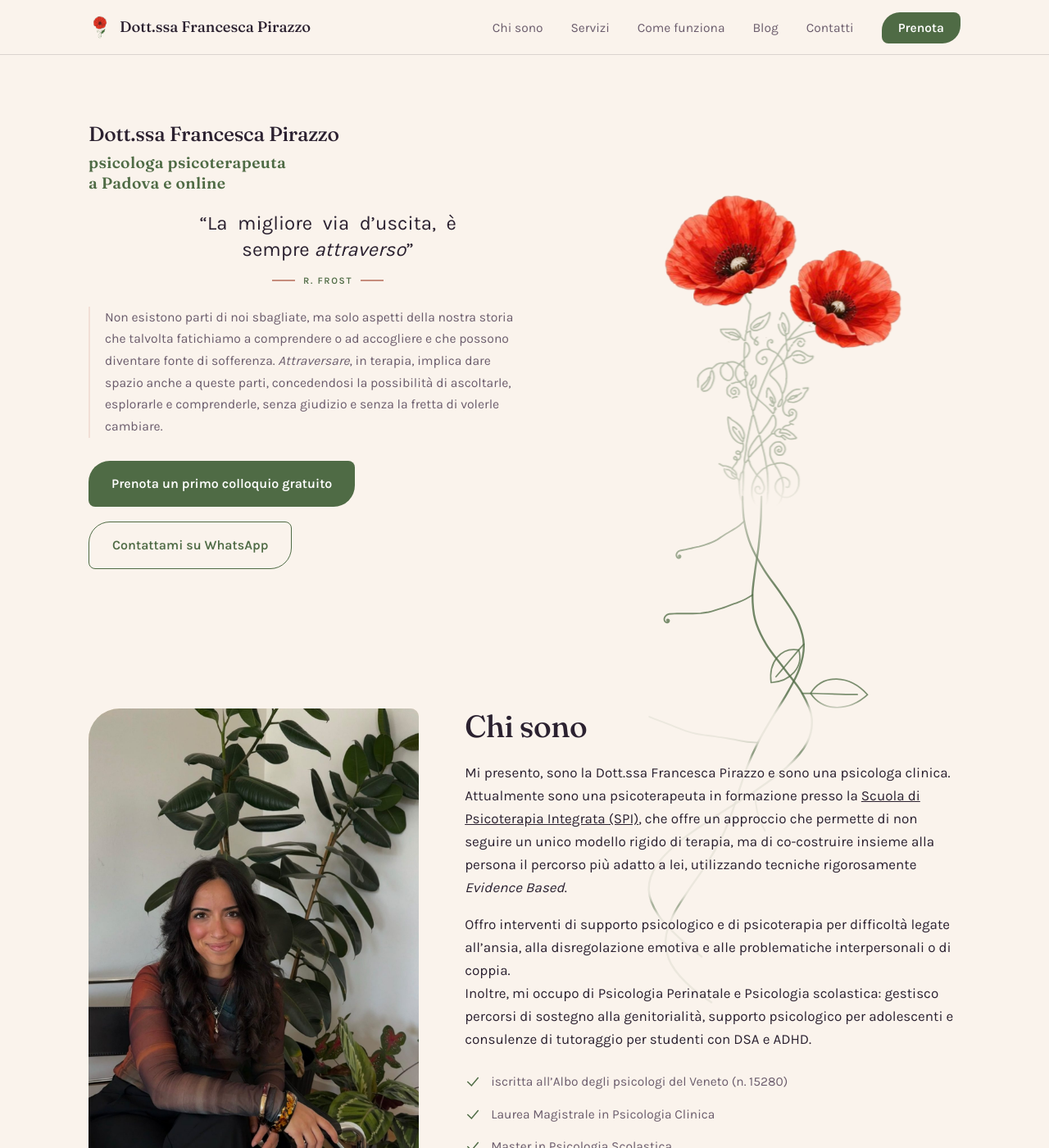
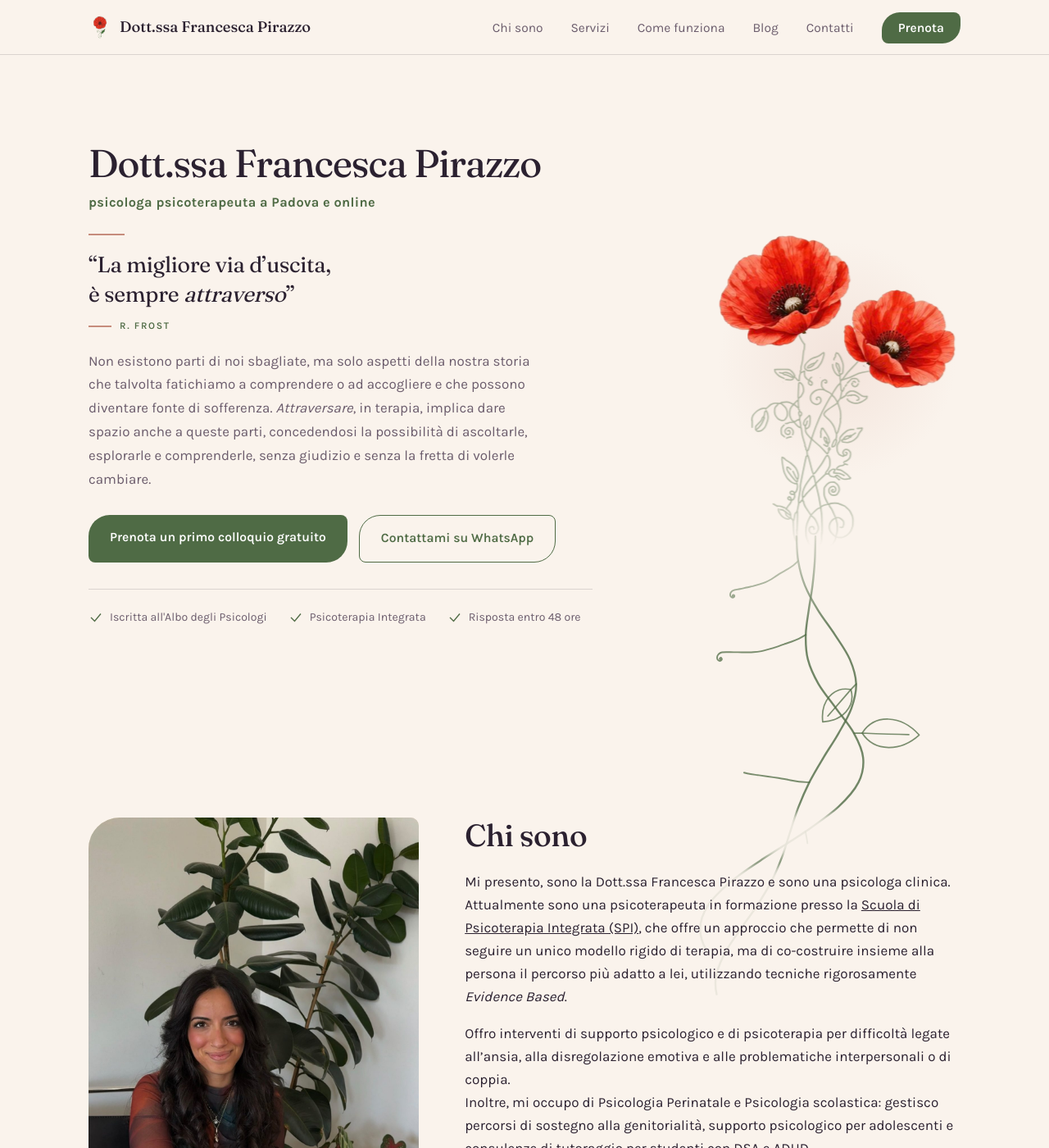
Before and after one commit to Manuelgujo/demo-franci, a Jekyll site: the page built from index.html, in a window 1280 px wide and 1400 px high. Shown: the whole window at 82% size. Built offline with Jekyll 4.4.1, drawn with Linux system fonts in a browser that asks for light colours.

Commit message:
Hero desktop: gerarchia nome/qualifica/citazione/intro, pulsanti affiancati, riga qualifiche, alone dietro i papaveri (mobile invariato)

```diff
--- a/assets/css/style.css
+++ b/assets/css/style.css
@@ -327,6 +327,71 @@
     }
   }
 
+  /* ============ Hero desktop (da 861px in su) ============
+     Gerarchia: nome (h1) > qualifica > citazione > introduzione > pulsanti >
+     qualifiche. Tutto a sinistra, allineato; i papaveri a destra su un alone
+     caldo. L'hero riempie la prima schermata, così pulsanti e contatto sono
+     visibili senza scorrere. Lo smartphone non è toccato (regole nel proprio @media). */
+  .hero-trust{display:none;}
+  @media (min-width:861px){
+    .hero{display:flex;align-items:center;min-height:min(calc(100svh - 68px), 820px);padding:36px 0 52px;}
+    .hero .wrap{width:100%;}
+    .hero-grid{grid-template-columns:minmax(0,1.22fr) minmax(0,.78fr);gap:56px;align-items:center;}
+
+    .hero .hero-name{
+      font-size:clamp(2.3rem, 3.7vw, 3.2rem);font-weight:450;line-height:1.06;
+      letter-spacing:-.02em;margin:0 0 14px;text-wrap:balance;
+    }
+    .hero .hero-name .hero-role{
+      margin-top:12px;font-family:'Karla', sans-serif;font-size:1.02rem;font-weight:700;
+      letter-spacing:.02em;line-height:1.4;color:var(--sage-dark);
+    }
+    .hero .hero-name .hero-role br{display:none;}
+
+    .hero-quote{margin:26px 0 18px;text-align:left;}
+    .hero-quote::before{content:"";display:block;width:44px;height:2px;background:var(--rose);margin-bottom:18px;}
+    .hero-quote p{
+      margin:0;max-width:30ch;font-family:'Fraunces', serif;font-weight:400;
+      font-size:clamp(1.45rem, 2.1vw, 1.8rem);line-height:1.32;letter-spacing:-.01em;
+      text-align:left;text-align-last:auto;hyphens:manual;-webkit-hyphens:manual;
+      color:var(--ink);text-wrap:balance;
+    }
+    .hero-quote figcaption{justify-content:flex-start;margin-top:12px;font-size:.74rem;}
+    .hero-quote figcaption::after{display:none;}
+
+    .hero .hero-intro{
+      max-width:54ch;margin:0;font-size:1.06rem;line-height:1.7;color:var(--ink-soft);
+      padding-left:0;border-left:none;
+    }
+
+    .hero-actions{margin-top:30px;gap:14px;flex-wrap:wrap;}
+    .hero-actions .btn-primary,
+    .hero-actions .btn-whatsapp{padding:15px 26px;font-size:.98rem;}
+
+    .hero-trust{
+      display:flex;flex-wrap:wrap;gap:10px 26px;list-style:none;margin:32px 0 0;padding:22px 0 0;
+      border-top:1px solid var(--line);font-size:.88rem;color:var(--ink-soft);
+    }
+    .hero-trust li{display:flex;align-items:center;gap:8px;}
+    .hero-trust svg{width:18px;height:18px;flex:none;color:var(--sage-dark);}
+
+    .hero-art{max-width:470px;margin:0 0 0 auto;}
+    .hero-art::before{
+      content:"";position:absolute;left:50%;top:4%;width:100%;aspect-ratio:1;
+      transform:translateX(-50%);border-radius:50%;
+      background:radial-gradient(circle, var(--rose-soft) 0%, transparent 68%);opacity:.8;
+    }
+    .hero-art svg{position:relative;}
+  }
+  /* Desktop stretto / tablet in orizzontale: pulsanti più compatti, restano su una riga */
+  @media (min-width:861px) and (max-width:1100px){
+    .hero-grid{gap:40px;}
+    .hero-actions{gap:10px;}
+    .hero-actions .btn-primary,
+    .hero-actions .btn-whatsapp{padding:14px 18px;font-size:.93rem;}
+    .hero-trust{gap:8px 20px;font-size:.86rem;}
+  }
+
   /* ============ Section headings ============ */
   .sec-head{max-width:640px;margin-bottom:52px;}
   .sec-head h2{font-size:clamp(1.7rem,3vw,2.35rem);}
--- a/index.html
+++ b/index.html
@@ -44,7 +44,7 @@ description: "Francesca Pirazzo, psicoterapeuta specializzata in psicoterapia in
 <section class="hero">
   <div class="wrap hero-grid">
     <div>
-      <h1 class="hero-name">Dott.ssa Francesca Pirazzo<span class="hero-role">psicologa psicoterapeuta<br>a Padova e online</span></h1>
+      <h1 class="hero-name">Dott.ssa Francesca Pirazzo<span class="hero-role">psicologa psicoterapeuta <br>a Padova e online</span></h1>
       <figure class="hero-quote">
         <blockquote><p>“La migliore via d’uscita, <span class="quote-line">è sempre <em>attraverso</em>”</span></p></blockquote>
         <figcaption>R. Frost</figcaption>
@@ -54,6 +54,11 @@ description: "Francesca Pirazzo, psicoterapeuta specializzata in psicoterapia in
         <a href="#prenotazione" class="btn-primary">Prenota un primo colloquio gratuito</a>
         <a href="https://wa.me/{{ site.nap.phone_link | remove: '+' }}" class="btn-whatsapp" target="_blank" rel="noopener">Contattami su WhatsApp</a>
       </div>
+      <ul class="hero-trust" aria-label="Qualifiche e informazioni">
+        <li><svg viewBox="0 0 24 24" fill="none" stroke="currentColor" stroke-width="1.8" aria-hidden="true"><path d="M4 12l6 6L20 6"/></svg><span>Iscritta all'Albo degli Psicologi</span></li>
+        <li><svg viewBox="0 0 24 24" fill="none" stroke="currentColor" stroke-width="1.8" aria-hidden="true"><path d="M4 12l6 6L20 6"/></svg><span>Psicoterapia Integrata</span></li>
+        <li><svg viewBox="0 0 24 24" fill="none" stroke="currentColor" stroke-width="1.8" aria-hidden="true"><path d="M4 12l6 6L20 6"/></svg><span>Risposta entro 48 ore</span></li>
+      </ul>
     </div>
     <div class="hero-art" aria-hidden="true">
       <svg class="hero-draw" viewBox="130 91 700 917" fill="none" stroke-linecap="round" stroke-linejoin="round">
```
